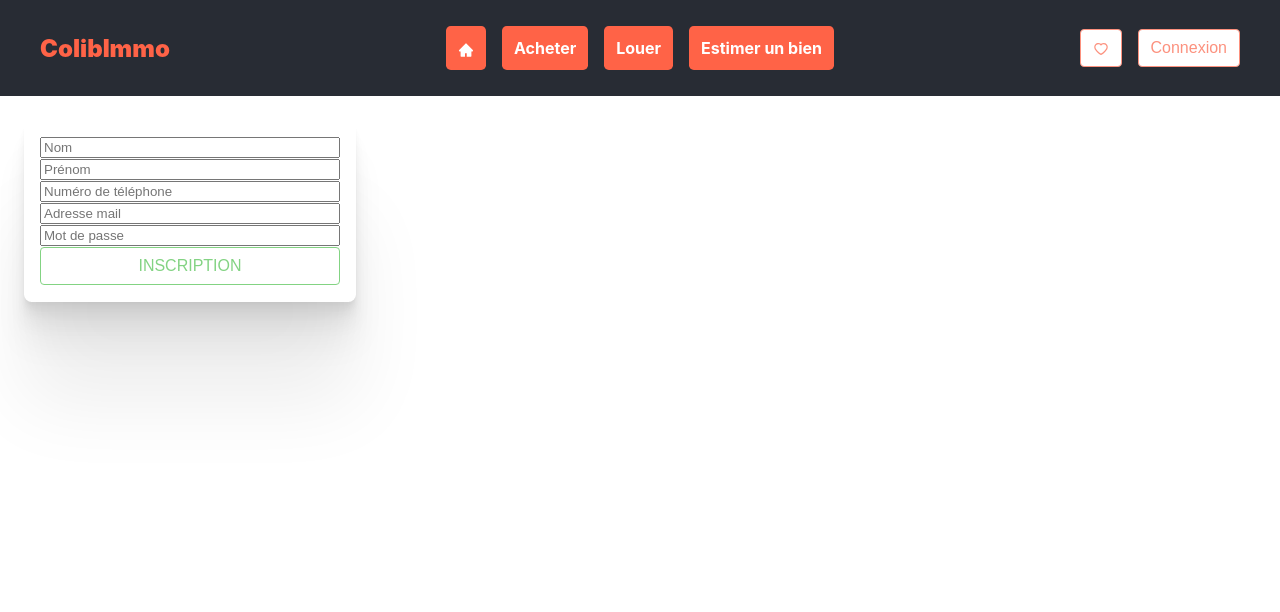
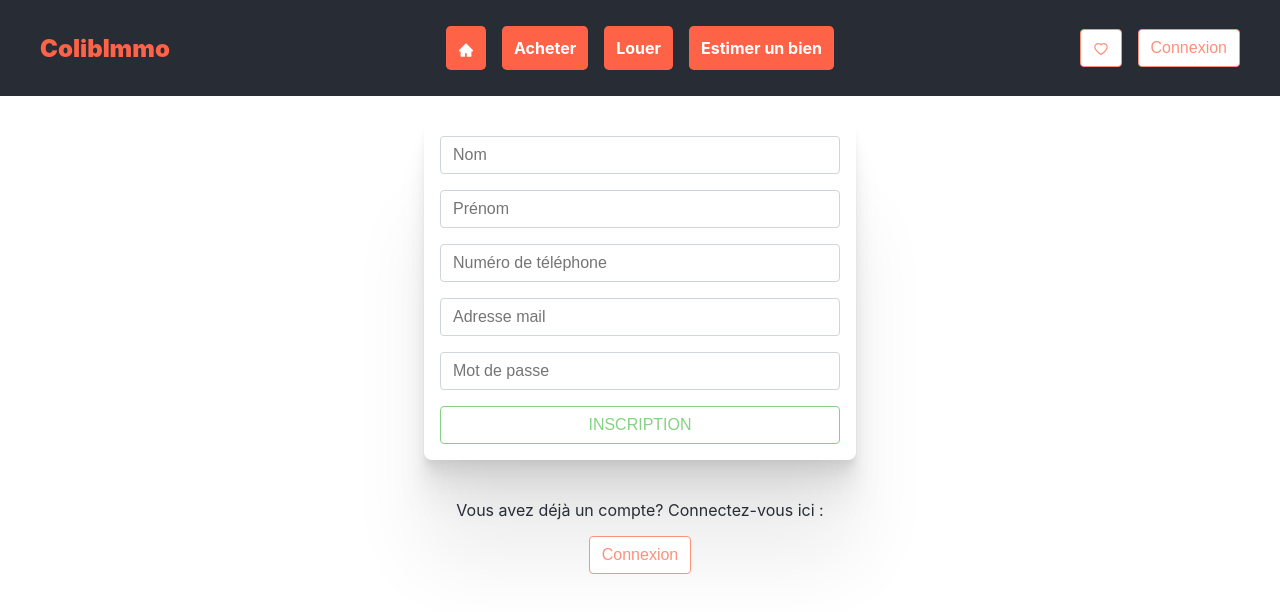
Before and after one commit to fgleizes/Colibimmo-web, a React (Create React App) app: page /register in a window 1280 px wide. Shown: the top 612 px of the page. Built offline with nearby package versions, Linux system fonts and the light colour scheme.

Commit message:
update RegisterViex & RegisterForm + Button

```diff
--- a/src/api/userAPI.js
+++ b/src/api/userAPI.js
@@ -1,15 +1,26 @@
 import axios from "axios"
-import React from "react"
 
+// API URL FOR USER ROUTES
+const API_URL = "http://api.colibimmo.cda.ve.manusien-ecolelamanu.fr/public/user/"
 
 export const login = (email,mdp) => {
-    return axios.get(`http://api.colibimmo.cda.ve.manusien-ecolelamanu.fr/public/user/login?mail=${email}&password=${mdp}`)
-    .then(res => {
-       return res.data.access_token
-    })
+    const URL = `${API_URL}login?mail=${email}&password=${mdp}`
+    return axios.get(URL)
+        .then(response => {
+            return response.data.access_token
+        })
 }
 
-export const register = (user) => {
-    return axios.post(`http://api.colibimmo.cda.ve.manusien-ecolelamanu.fr/public/user/register`,user)
-    .catch(err => console.log(err.response))
+export const register = user => {
+    const URL = `${API_URL}register`
+    return axios.post(URL, user)
+        .then(response => {
+            console.log(response)
+            console.log(response.data)
+            return response
+        })
+        .catch(error => {
+            console.log(error)
+            console.log(error.response)
+        })
 }
--- a/src/components/utilities/Button.css
+++ b/src/components/utilities/Button.css
@@ -16,6 +16,10 @@ button {
   font-size: 1rem;
   border-radius: .25rem;
   transition: color .15s ease-in-out,background-color .15s ease-in-out,border-color .15s ease-in-out,box-shadow .15s ease-in-out;
+}
+button:focus{
+  outline: 0;
+  box-shadow: 0 0 3px 0.075rem #ced4da;
 }
 button[type="button"] {
   background-color: #fff;
--- a/src/components/utilities/Form.css
+++ b/src/components/utilities/Form.css
@@ -1,6 +1,5 @@
 form {
-    width: 300px;
-    height: 150px;
+    width: 400px;
     margin: 1.5rem;
     padding: 1rem;
     border-radius: .5rem;
@@ -12,5 +11,27 @@ form {
                 0 100px 80px rgba(0, 0, 0, 0.07);
     display: flex;
     flex-direction: column;
-    justify-content: space-around;
 }
+
+form input {
+    margin-bottom: 1rem;
+    padding: .375rem .75rem;
+    font-size: 1rem;
+    font-weight: 400;
+    line-height: 1.5;
+    color: #212529;
+    background-color: #fff;
+    border: 1px solid #ced4da;
+    -webkit-appearance: none;
+    appearance: none;
+    border-radius: .25rem;
+    transition: border-color .15s ease-in-out,box-shadow .15s ease-in-out;
+}
+
+form input:focus {
+    color: #212529;
+    background-color: #fff;
+    border-color: rgb(144, 185, 247, 25%);
+    outline: 0;
+    box-shadow: 0 0 4px 0.1rem #ced4da;
+}
--- /dev/null
+++ b/src/components/views/RegisterView.css
@@ -0,0 +1,5 @@
+.registerView {
+  display: flex;
+  flex-direction: column;
+  align-items: center;
+}
--- a/src/components/views/RegisterView.js
+++ b/src/components/views/RegisterView.js
@@ -1,22 +1,47 @@
-import {RegisterForm} from "../utilities/Form"
-
-
-
-
-
+import { useState } from "react"
+import { Link } from "react-router-dom"
+import { register } from "../../api/userAPI"
+import { Button } from "../utilities/Button"
+import { RegisterForm } from "../utilities/Form"
+import "./RegisterView.css"
 
 function RegisterView() {
+  const [isRegister, setIsRegister] = useState(false)
 
-  return (
-    <div className="RegisterForm">
-      <div>
+  const handleSubmit = (event,user) => {
+    event.preventDefault();
+    register(user).then(data => {
+      if (data && data.status === 201) {
+        setIsRegister(true)
+      } else {
+        setIsRegister("error")
+      }
+    })
+  }
 
-
-        <RegisterForm></RegisterForm>
-
+  if (isRegister) {
+    return (
+      <div className="registerView">
+        <h2>
+          Vous inscription a bien été prise en compte !
+        </h2>
+        <p>Connectez-vous ici : </p>
+        <Link to="/login" title="Me connecter à mon compte">
+          <Button type="button">Connexion</Button>
+        </Link>
       </div>
-    </div>
-  );
+    )
+  } else {
+    return (
+      <div className="registerView">
+        <RegisterForm handleSubmit={handleSubmit}/>
+        <p>Vous avez déjà un compte? Connectez-vous ici : </p>
+        <Link to="/login" title="Créer votre compte">
+          <Button type="button">Connexion</Button>
+        </Link>
+      </div>
+    );
+  }
 }
 
 export default RegisterView;
```
Also changed, not shown: src/components/utilities/Form.js (+0 -22 lines).
